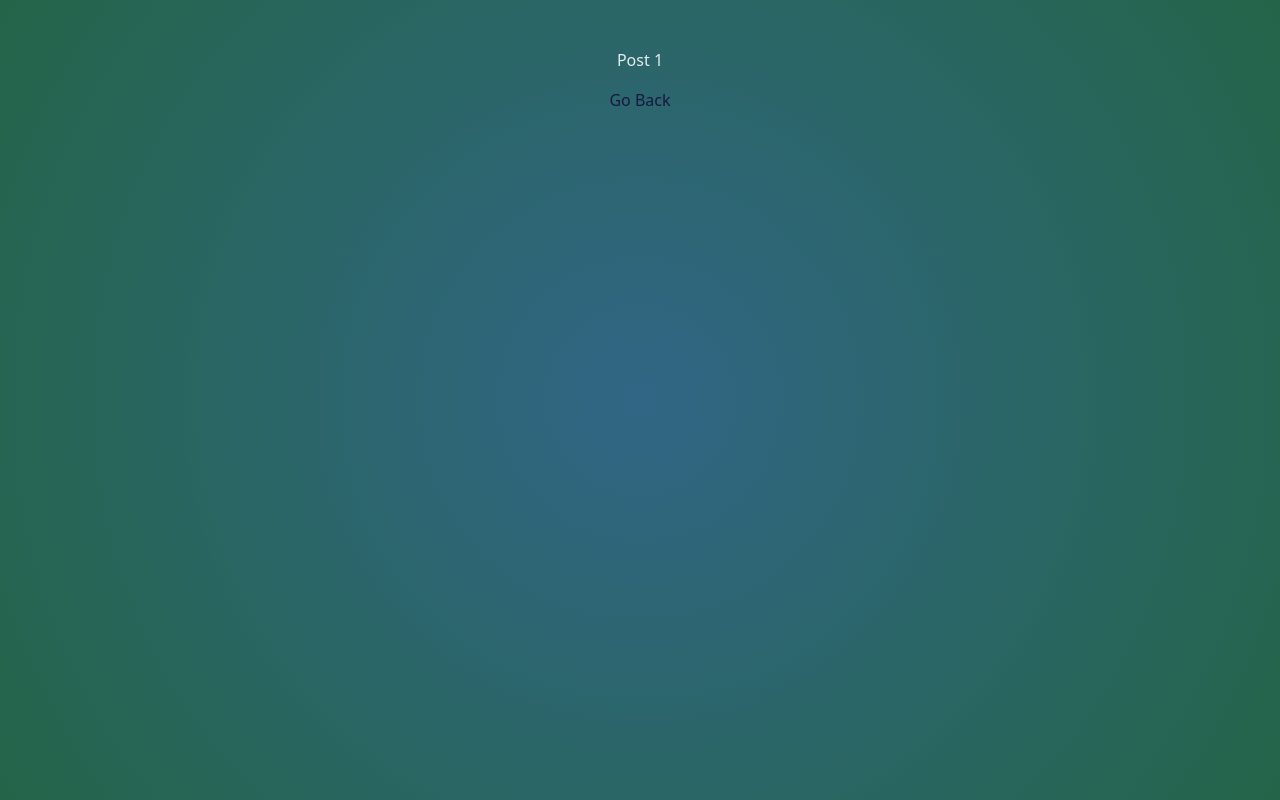
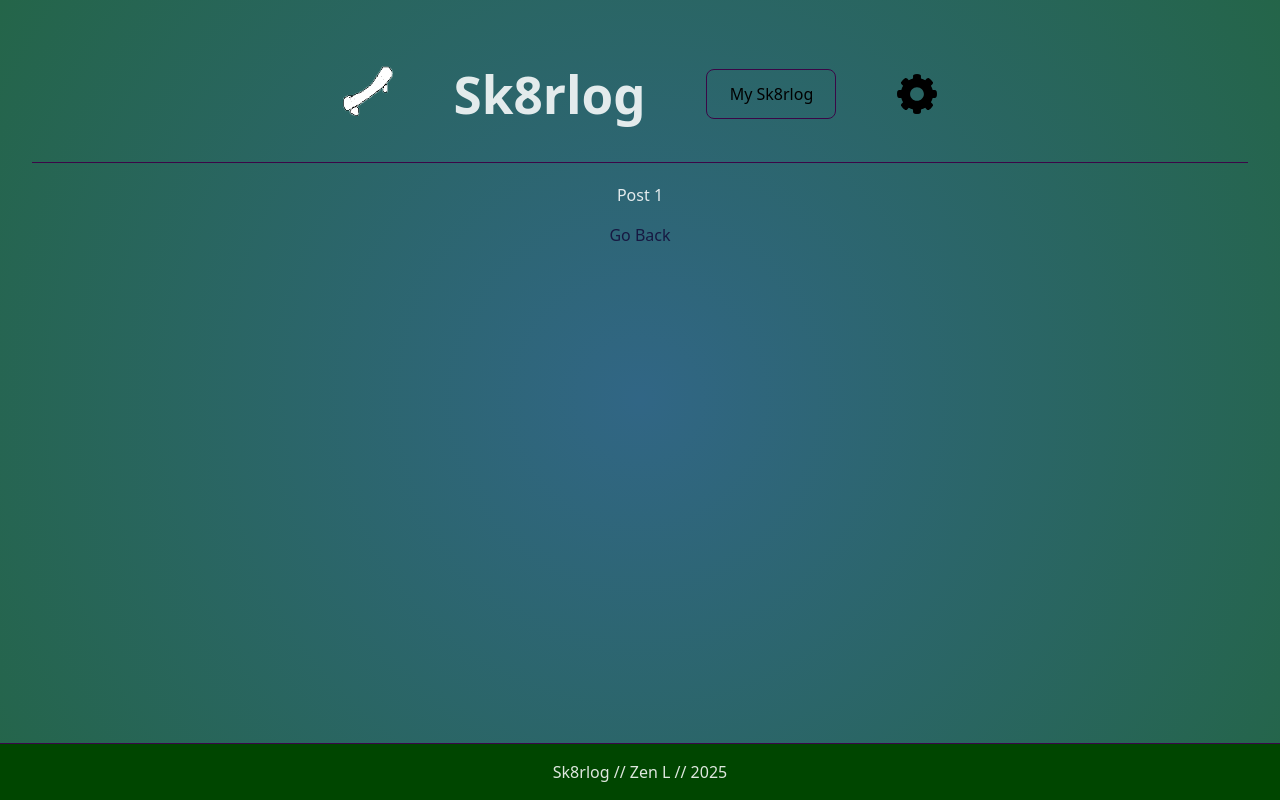
Before and after one commit to Zen-L-MU2025/project-sk8rlog, a React (Vite) app in the folder client/: page /post/1 in a window 1280 px wide. Built offline with nearby package versions, Linux system fonts and the light colour scheme; no server answers.

Commit message:
Add Footer and Header to SinglePost

```diff
--- a/client/src/main/SinglePost.jsx
+++ b/client/src/main/SinglePost.jsx
@@ -1,11 +1,18 @@
 import { useParams, Link } from 'react-router'
+
+import Header from './Header'
+import Footer from './Footer'
 
 const SinglePost = () => {
     const { postID } = useParams()
 
+    const HEADER_TEXT = 'Sk8rlog'
+
     return (<>
+        <Header HEADER_TEXT={HEADER_TEXT}/>
         <p>Post {postID}</p>
         <Link to='/home'>Go Back</Link>
+        <Footer />
     </>)
 }
 
```
